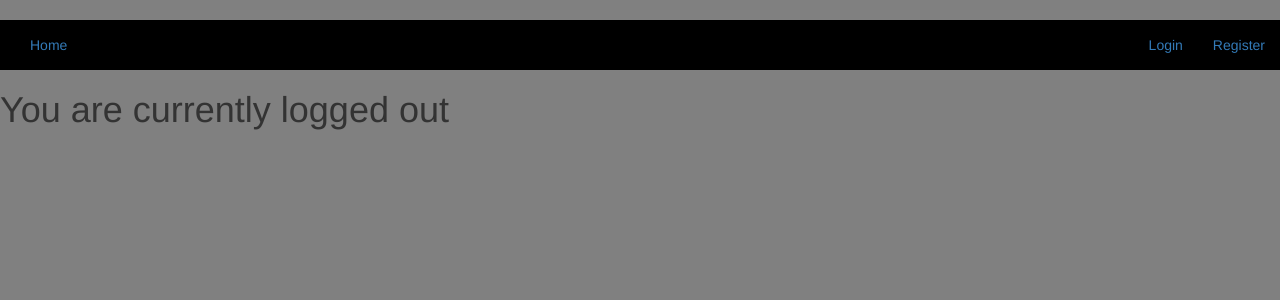
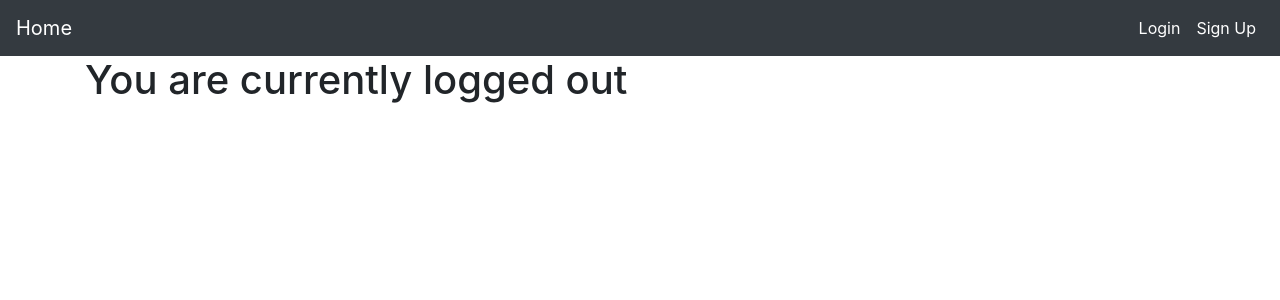
Before and after one commit to zak-ken/django-forecast, a Django app: template forecast/templates/forecast/logout.html in a window 1280 px wide. Shown: the top 300 px of the page. Run offline with Django 3.2, Linux system fonts and the light colour scheme; the template is opened without the code that fills it, so the values that code supplies are empty; some libraries are stand-ins or nearby versions.

Commit message:
Updated ReadMe, Added a better navbar

```diff
--- a/forecast/templates/base.html
+++ b/forecast/templates/base.html
@@ -1,28 +1,37 @@
 <html>
     <head>
-        <link rel="stylesheet" href="https://maxcdn.bootstrapcdn.com/bootstrap/3.3.7/css/bootstrap.min.css" integrity="sha384-BVYiiSIFeK1dGmJRAkycuHAHRg32OmUcww7on3RYdg4Va+PmSTsz/K68vbdEjh4u" crossorigin="anonymous">
         <!--{% load static %}-->
       <link rel="stylesheet" href="{% static 'forecast/css/style.css' %}" type="text/css">
+      <link rel="stylesheet" href="https://stackpath.bootstrapcdn.com/bootstrap/4.3.1/css/bootstrap.min.css" integrity="sha384-ggOyR0iXCbMQv3Xipma34MD+dH/1fQ784/j6cY/iJTQUOhcWr7x9JvoRxT2MZw1T" crossorigin="anonymous">
+
       <script src="https://code.jquery.com/jquery-3.1.0.min.js"></script>
+      <script src="https://cdnjs.cloudflare.com/ajax/libs/popper.js/1.14.7/umd/popper.min.js" integrity="sha384-UO2eT0CpHqdSJQ6hJty5KVphtPhzWj9WO1clHTMGa3JDZwrnQq4sF86dIHNDz0W1" crossorigin="anonymous"></script>
+      <script src="https://stackpath.bootstrapcdn.com/bootstrap/4.3.1/js/bootstrap.min.js" integrity="sha384-JjSmVgyd0p3pXB1rRibZUAYoIIy6OrQ6VrjIEaFf/nJGzIxFDsf4x0xIM+B07jRM" crossorigin="anonymous"></script>
+
+
       {% block head %}
       <meta charset="UTF-8">
-        <title>Document</title>
+      <title>Forecast</title>
+
       {% endblock %}
     </head>
-    <br>
 
 
     {% block nav %}
-        <div id="navbar" class="navbar-collapse collapse">
-              <ul class="nav navbar-nav">
-                <li><a href="/forecast/logout">Home</a></li>
-              </ul>
+      <nav class="navbar navbar-expand-sm bg-dark navbar-dark justify-content-end">
+        <a class="navbar-brand" href="/forecast/logout">Home</a>
 
-              <ul class="nav navbar-nav navbar-right">
-                  <li><a href="/forecast/login">Login</a></li>
-                  <li><a href="/forecast/register">Register</a></li>
+        <div class="collapse navbar-collapse flex-grow-0 ml-auto" id="navbarSupportedContent">
+            <ul class="navbar-nav text-right">
+                <li class="nav-item active">
+                    <a class="nav-link" href="/forecast/login">Login</a>
+                </li>
+                <li class="nav-item active">
+                    <a class="nav-link" href="/forecast/register">Sign Up</a>
+                </li>
             </ul>
         </div>
+      </nav>
     {% endblock %}
 
   <body>
--- a/forecast/templates/forecast/logout.html
+++ b/forecast/templates/forecast/logout.html
@@ -1,7 +1,10 @@
 {% extends 'base.html' %}
 
 {% block body %}
-<div class="container">
-</div>
-<h1>You are currently logged out</h1>
+<main role="main" class="container">
+  <div class="starter-template">
+    <h1>You are currently logged out</h1>
+  </div>
+
+</main>
 {% endblock %}
--- a/forecast/views.py
+++ b/forecast/views.py
@@ -49,6 +49,7 @@
     """
         List all weather records.
     """
+    # TODO, Validate that only logged in users get to
     if request.method == 'GET':
         weather_obj = wheather.objects.all()
         serializer = wheatherSerializer(weather_obj, many=True)
```
Also changed, not shown: forecast/templates/forecast/profile.html (+10 -7 lines), README.md, 1 other file. Lines whose indentation alone changed are shown as unchanged.
